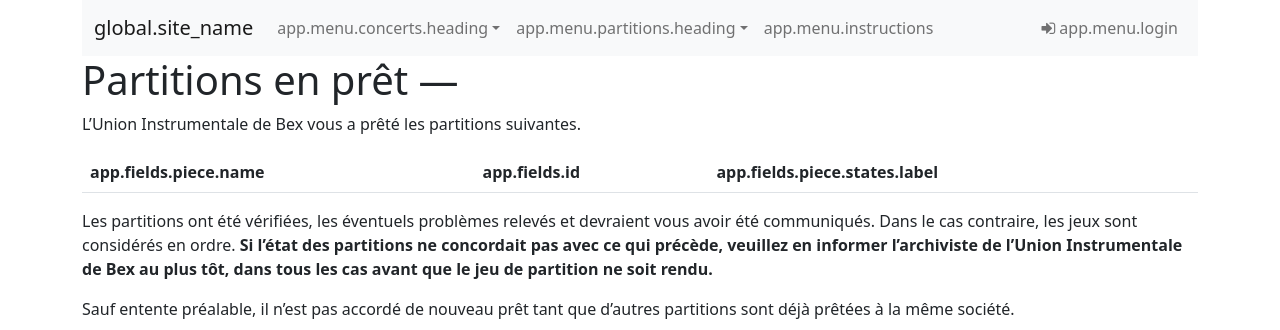
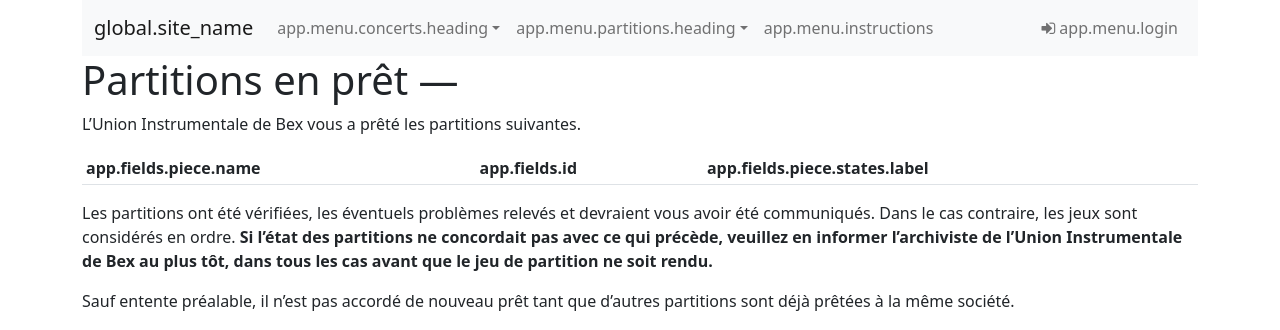
Before and after one commit to Ymox/instrum-partitions, a Symfony app: template templates/lending/print.html.twig in a window 1280 px wide. Shown: the top 330 px of the page. Run offline with Twig, Linux system fonts and the light colour scheme; the template is opened without the code that fills it, so the values that code supplies are empty; some libraries are stand-ins or nearby versions.

Commit message:
Tableau des partitions prêtées condensé

```diff
--- a/templates/lending/print.html.twig
+++ b/templates/lending/print.html.twig
@@ -17,7 +17,7 @@
 
 {% block body %}<h1>Partitions en prêt — {{ lending.band }}</h1>
 <p>L’Union Instrumentale de Bex vous a prêté les partitions suivantes.</p>
-<table class="table">
+<table class="table table-sm">
 	<thead>
 		<tr>
 			<th>{{ 'app.fields.piece.name'|trans }}</th>
```
